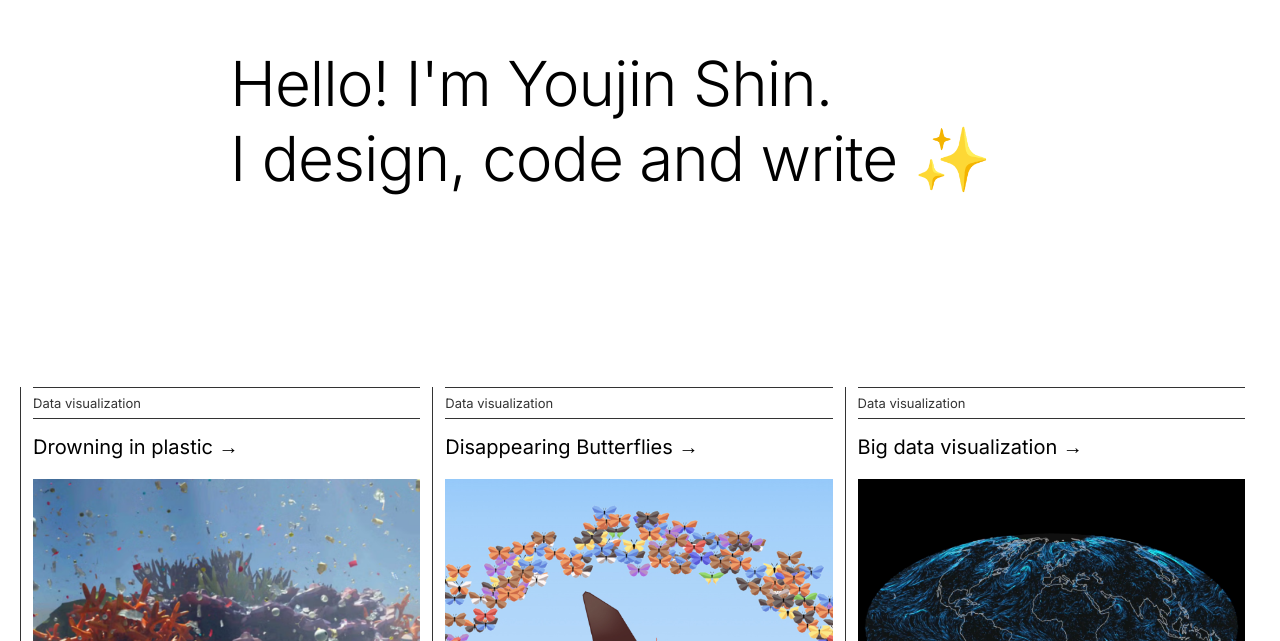
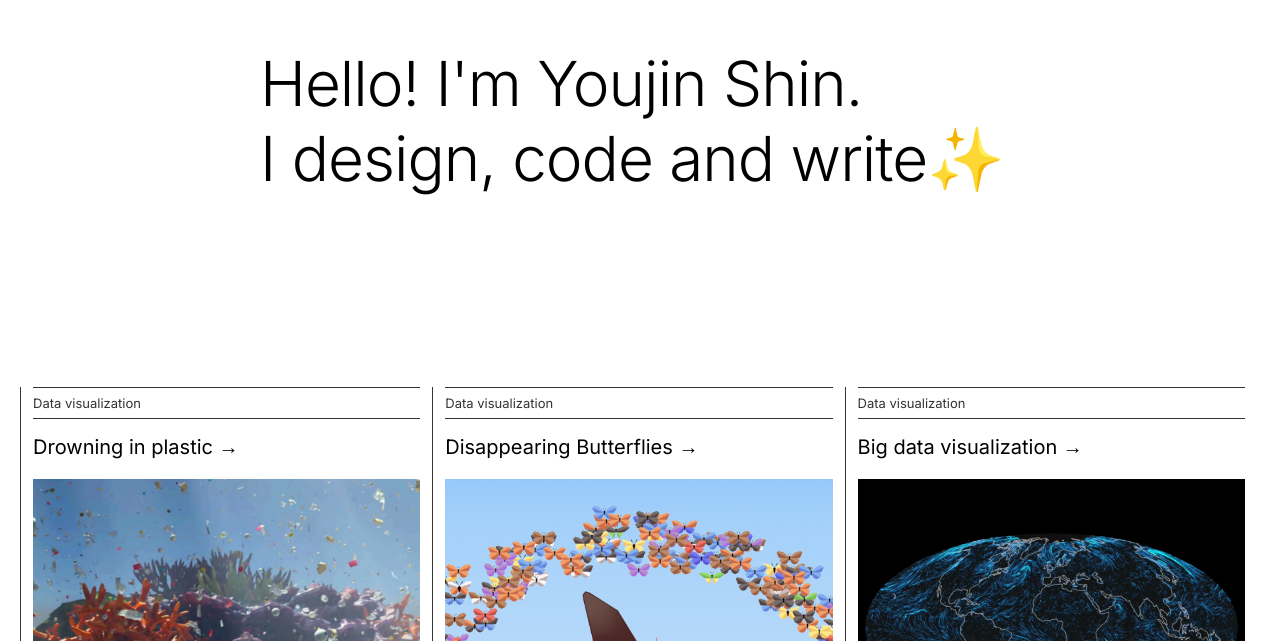
Before and after one commit to helloeujin/helloeujin.github.io, a React (Create React App) app: page / in a window 1280 px wide. Shown: the part 159-800 px from the top of the page. Built offline with nearby package versions, Linux system fonts and the light colour scheme; no server answers.

Commit message:
quick update

```diff
--- a/src/App.js
+++ b/src/App.js
@@ -18,7 +18,7 @@ function App() {
     <>
       <div className="intro-text">
         Hello! I'm <span>Youjin Shin</span>.
-        <br />I design, code and write ✨
+        <br />I design, code and write✨
       </div>
 
       <Portfolio />
--- a/src/css/App.scss
+++ b/src/css/App.scss
@@ -14,11 +14,11 @@ body {
   font-size: 62px;
   font-weight: 300;
   // max-width: $pg-lg;
-  max-width: 820px;
+  max-width: 760px;
   margin-top: 185px;
   margin-bottom: 135px;
   letter-spacing: -1px;
-  text-align: left;
+  // text-align: center;
   // background-color: red;
 
   margin-left: auto;
```
